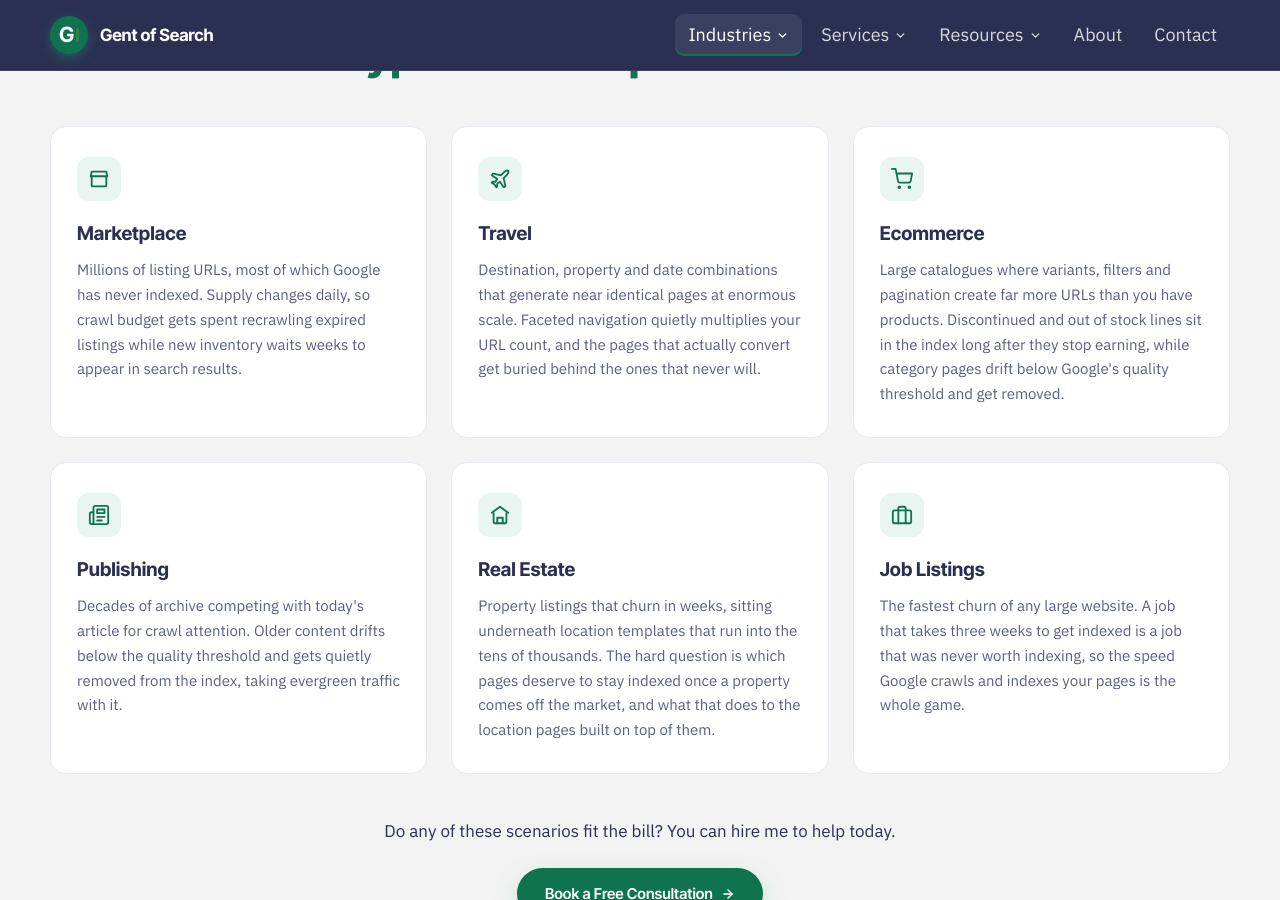
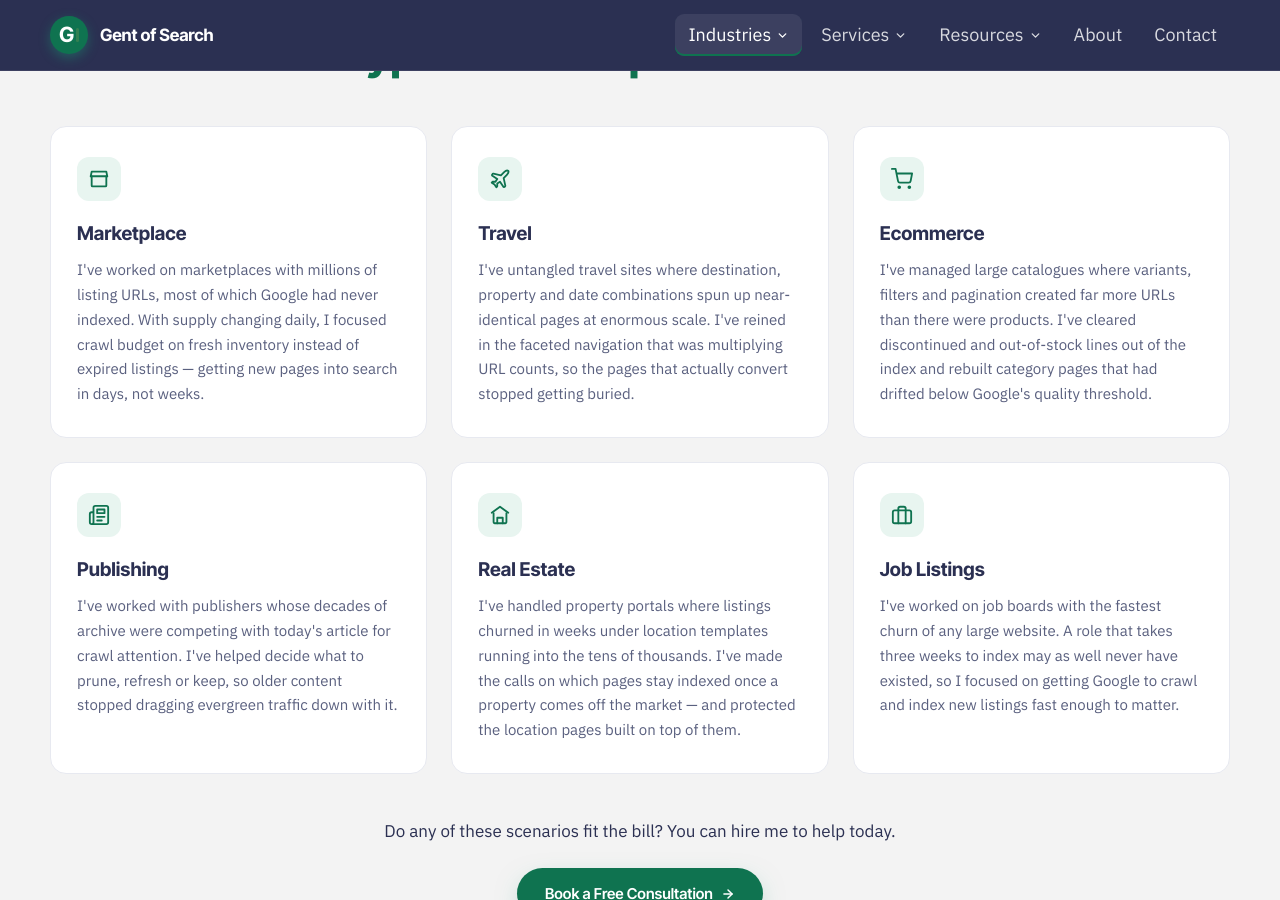
Before and after one commit to Gent-of-Search/gentofsearch.com, a Jekyll site: the page built from industry/enterprise.html, in a window 1280 px wide and 900 px high, scrolled down 5159 px. Built offline with Jekyll 4.4.1, drawn with Linux system fonts in a browser that asks for light colours.

Commit message:
Enterprise: rewrite large-website type cards in first-person, experience-led voice

```diff
--- a/industry/enterprise.html
+++ b/industry/enterprise.html
@@ -185,42 +185,42 @@ industry: enterprise
         <div style="display:flex; flex-direction:column; background:#FFFFFF; border:1px solid #E7E9F0; border-radius:16px; padding:30px 26px;">
           <div style="width:44px; height:44px; border-radius:12px; background:#E8F5F0; display:grid; place-items:center; margin:0 0 18px;"><svg width="22" height="22" viewBox="0 0 24 24" fill="none" stroke="#0F7350" stroke-width="2" stroke-linecap="round" stroke-linejoin="round"><path d="M3 9l1-5h16l1 5"></path><path d="M4 9v10a1 1 0 0 0 1 1h14a1 1 0 0 0 1-1V9"></path><path d="M3 9h18"></path></svg></div>
           <h3 style="font-family:'Inter Tight',sans-serif; font-weight:700; font-size:19px; color:#2B3052; margin:0 0 10px;">Marketplace</h3>
-          <p style="font-size:15px; line-height:1.65; color:#5A607F; margin:0;">Millions of listing URLs, most of which Google has never indexed. Supply changes daily, so crawl budget gets spent recrawling expired listings while new inventory waits weeks to appear in search results.</p>
+          <p style="font-size:15px; line-height:1.65; color:#5A607F; margin:0;">I've worked on marketplaces with millions of listing URLs, most of which Google had never indexed. With supply changing daily, I focused crawl budget on fresh inventory instead of expired listings — getting new pages into search in days, not weeks.</p>
         </div>
 
         <!-- Travel -->
         <div style="display:flex; flex-direction:column; background:#FFFFFF; border:1px solid #E7E9F0; border-radius:16px; padding:30px 26px;">
           <div style="width:44px; height:44px; border-radius:12px; background:#E8F5F0; display:grid; place-items:center; margin:0 0 18px;"><svg width="22" height="22" viewBox="0 0 24 24" fill="none" stroke="#0F7350" stroke-width="2" stroke-linecap="round" stroke-linejoin="round"><path d="M17.8 19.2 16 11l3.5-3.5C21 6 21.5 4 21 3c-1-.5-3 0-4.5 1.5L13 8 4.8 6.2c-.5-.1-.9.1-1.1.5l-.3.5c-.2.5-.1 1 .3 1.3L9 12l-2 3H4l-1 1 3 2 2 3 1-1v-3l3-2 3.5 5.3c.3.4.8.5 1.3.3l.5-.2c.4-.3.6-.7.5-1.2z"></path></svg></div>
           <h3 style="font-family:'Inter Tight',sans-serif; font-weight:700; font-size:19px; color:#2B3052; margin:0 0 10px;">Travel</h3>
-          <p style="font-size:15px; line-height:1.65; color:#5A607F; margin:0;">Destination, property and date combinations that generate near identical pages at enormous scale. Faceted navigation quietly multiplies your URL count, and the pages that actually convert get buried behind the ones that never will.</p>
+          <p style="font-size:15px; line-height:1.65; color:#5A607F; margin:0;">I've untangled travel sites where destination, property and date combinations spun up near-identical pages at enormous scale. I've reined in the faceted navigation that was multiplying URL counts, so the pages that actually convert stopped getting buried.</p>
         </div>
 
         <!-- Ecommerce -->
         <div style="display:flex; flex-direction:column; background:#FFFFFF; border:1px solid #E7E9F0; border-radius:16px; padding:30px 26px;">
           <div style="width:44px; height:44px; border-radius:12px; background:#E8F5F0; display:grid; place-items:center; margin:0 0 18px;"><svg width="22" height="22" viewBox="0 0 24 24" fill="none" stroke="#0F7350" stroke-width="2" stroke-linecap="round" stroke-linejoin="round"><circle cx="9" cy="21" r="1"></circle><circle cx="20" cy="21" r="1"></circle><path d="M1 1h4l2.68 13.39a2 2 0 0 0 2 1.61h9.72a2 2 0 0 0 2-1.61L23 6H6"></path></svg></div>
           <h3 style="font-family:'Inter Tight',sans-serif; font-weight:700; font-size:19px; color:#2B3052; margin:0 0 10px;">Ecommerce</h3>
-          <p style="font-size:15px; line-height:1.65; color:#5A607F; margin:0;">Large catalogues where variants, filters and pagination create far more URLs than you have products. Discontinued and out of stock lines sit in the index long after they stop earning, while category pages drift below Google's quality threshold and get removed.</p>
+          <p style="font-size:15px; line-height:1.65; color:#5A607F; margin:0;">I've managed large catalogues where variants, filters and pagination created far more URLs than there were products. I've cleared discontinued and out-of-stock lines out of the index and rebuilt category pages that had drifted below Google's quality threshold.</p>
         </div>
 
         <!-- Publishing -->
         <div style="display:flex; flex-direction:column; background:#FFFFFF; border:1px solid #E7E9F0; border-radius:16px; padding:30px 26px;">
           <div style="width:44px; height:44px; border-radius:12px; background:#E8F5F0; display:grid; place-items:center; margin:0 0 18px;"><svg width="22" height="22" viewBox="0 0 24 24" fill="none" stroke="#0F7350" stroke-width="2" stroke-linecap="round" stroke-linejoin="round"><path d="M4 22h16a2 2 0 0 0 2-2V4a2 2 0 0 0-2-2H8a2 2 0 0 0-2 2v16a2 2 0 0 1-2 2zm0 0a2 2 0 0 1-2-2v-9c0-1.1.9-2 2-2h2"></path><path d="M18 14h-8"></path><path d="M15 18h-5"></path><path d="M10 6h8v4h-8V6z"></path></svg></div>
           <h3 style="font-family:'Inter Tight',sans-serif; font-weight:700; font-size:19px; color:#2B3052; margin:0 0 10px;">Publishing</h3>
-          <p style="font-size:15px; line-height:1.65; color:#5A607F; margin:0;">Decades of archive competing with today's article for crawl attention. Older content drifts below the quality threshold and gets quietly removed from the index, taking evergreen traffic with it.</p>
+          <p style="font-size:15px; line-height:1.65; color:#5A607F; margin:0;">I've worked with publishers whose decades of archive were competing with today's article for crawl attention. I've helped decide what to prune, refresh or keep, so older content stopped dragging evergreen traffic down with it.</p>
         </div>
 
         <!-- Real Estate -->
         <div style="display:flex; flex-direction:column; background:#FFFFFF; border:1px solid #E7E9F0; border-radius:16px; padding:30px 26px;">
           <div style="width:44px; height:44px; border-radius:12px; background:#E8F5F0; display:grid; place-items:center; margin:0 0 18px;"><svg width="22" height="22" viewBox="0 0 24 24" fill="none" stroke="#0F7350" stroke-width="2" stroke-linecap="round" stroke-linejoin="round"><path d="M3 9.5 12 3l9 6.5"></path><path d="M5 10v10a1 1 0 0 0 1 1h12a1 1 0 0 0 1-1V10"></path><path d="M9 21v-6h6v6"></path></svg></div>
           <h3 style="font-family:'Inter Tight',sans-serif; font-weight:700; font-size:19px; color:#2B3052; margin:0 0 10px;">Real Estate</h3>
-          <p style="font-size:15px; line-height:1.65; color:#5A607F; margin:0;">Property listings that churn in weeks, sitting underneath location templates that run into the tens of thousands. The hard question is which pages deserve to stay indexed once a property comes off the market, and what that does to the location pages built on top of them.</p>
+          <p style="font-size:15px; line-height:1.65; color:#5A607F; margin:0;">I've handled property portals where listings churned in weeks under location templates running into the tens of thousands. I've made the calls on which pages stay indexed once a property comes off the market — and protected the location pages built on top of them.</p>
         </div>
 
         <!-- Job Listings -->
         <div style="display:flex; flex-direction:column; background:#FFFFFF; border:1px solid #E7E9F0; border-radius:16px; padding:30px 26px;">
           <div style="width:44px; height:44px; border-radius:12px; background:#E8F5F0; display:grid; place-items:center; margin:0 0 18px;"><svg width="22" height="22" viewBox="0 0 24 24" fill="none" stroke="#0F7350" stroke-width="2" stroke-linecap="round" stroke-linejoin="round"><rect x="2" y="7" width="20" height="14" rx="2" ry="2"></rect><path d="M16 21V5a2 2 0 0 0-2-2h-4a2 2 0 0 0-2 2v16"></path></svg></div>
           <h3 style="font-family:'Inter Tight',sans-serif; font-weight:700; font-size:19px; color:#2B3052; margin:0 0 10px;">Job Listings</h3>
-          <p style="font-size:15px; line-height:1.65; color:#5A607F; margin:0;">The fastest churn of any large website. A job that takes three weeks to get indexed is a job that was never worth indexing, so the speed Google crawls and indexes your pages is the whole game.</p>
+          <p style="font-size:15px; line-height:1.65; color:#5A607F; margin:0;">I've worked on job boards with the fastest churn of any large website. A role that takes three weeks to index may as well never have existed, so I focused on getting Google to crawl and index new listings fast enough to matter.</p>
         </div>
 
       </div>
```
